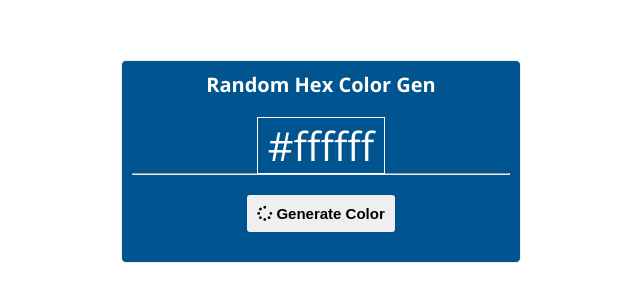
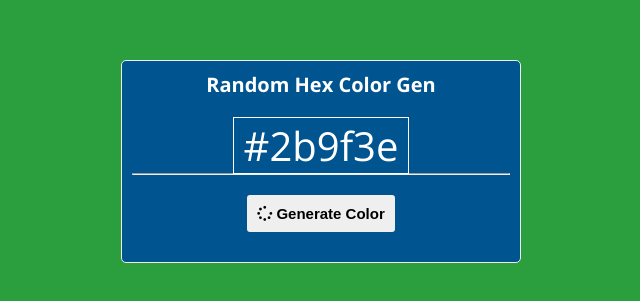
Before and after one commit to L-teles594/100DaysOfCode-Javascript, a plain HTML site: page Project003/index.html in a window 1280 px wide. Shown: the part 239-540 px from the top of the page, without its empty margins (319-959 px from the left). Drawn offline with nearby package versions, Linux system fonts and the light colour scheme.

Commit message:
Terceiro dia do desafio 100 days of code Javascript.

```diff
--- a/Project003/script.js
+++ b/Project003/script.js
@@ -8,3 +8,5 @@ const generateColor = () => {
 }
 
 btn.addEventListener('click', generateColor)
+
+generateColor()
--- a/Project003/style.css
+++ b/Project003/style.css
@@ -24,7 +24,6 @@ html {
 body {
  font-family: 'Open Sans', sans-serif;
 }
-
 
 .container {
  max-width: 900px;
```
Also changed, not shown: Project003/index.html (+2 -0 lines).
